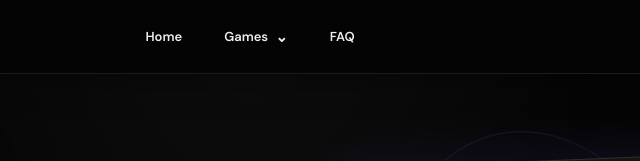
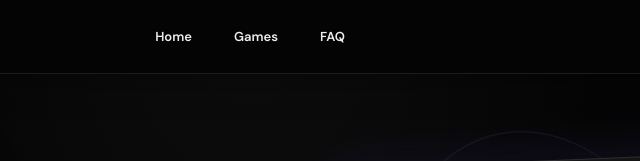
Before and after one commit to kiritosensei201468-spec/row-gg, a website with bundled scripts: page ROW.GG/index.html in a window 1280 px wide. Shown: the top 161 px of the page, 390-1030 px from the left. Built offline with nearby package versions, Linux system fonts and the light colour scheme; some packages are replaced by stand-ins of ours.

Commit message:
Remove arrow from Games navigation button

```diff
--- a/ROW.GG/index.html
+++ b/ROW.GG/index.html
@@ -1,6 +1,6 @@
 <!doctype html><html lang="en"><head><meta charset="utf-8"><meta name="viewport" content="width=device-width,initial-scale=1"><meta name="theme-color" content="#090a10"><meta name="description" content="Discover applications, share reviews and connect with the ROW.GG community."><title>ROW.GG — Discover More</title><link rel="stylesheet" href="styles.css"><script defer src="https://cdn.jsdelivr.net/npm/@supabase/supabase-js@2"></script><script defer src="/speed-insights.bundle.js"></script></head><body><header><div class="brand-group"><div class="site-menu-wrap"><button id="site-menu-toggle" class="site-menu-toggle" type="button" aria-label="Open navigation menu" aria-expanded="false" aria-controls="site-menu"><span></span><span></span><span></span></button><div id="site-menu" class="site-menu" hidden><a href="/">Home</a><a href="/products">Products</a><a href="https://discord.gg/tEZUkXa97" target="_blank" rel="noopener noreferrer">Discord <span class="menu-external">↗</span></a><button id="site-menu-logout" type="button">Log out</button></div></div><a class="logo" href="/">R <b>ROW.GG</b></a></div><div class="top-center-nav" aria-label="Main navigation">
 <a class="top-nav-link" href="/">Home</a>
-<div class="games-nav-wrap"><button id="games-nav-toggle" class="top-nav-link games-nav-toggle" type="button" aria-expanded="false" aria-controls="games-nav-menu">Games <span class="games-chevron">⌄</span></button>
+<div class="games-nav-wrap"><button id="games-nav-toggle" class="top-nav-link games-nav-toggle" type="button" aria-expanded="false" aria-controls="games-nav-menu">Games</button>
 <div id="games-nav-menu" class="games-nav-menu" hidden><a href="/Roblox/products">Roblox</a><a href="/Free-fire/products">Free Fire</a></div></div>
 <a class="top-nav-link" href="/faq">FAQ</a>
 </div><nav><button id="chat-open" class="chat-open-btn" aria-label="Open Global Chat" title="Global Chat"><svg viewBox="0 0 24 24" aria-hidden="true"><path d="M20 11.5a7.5 7.5 0 0 1-7.5 7.5H6l-3 2v-6.5A7.5 7.5 0 1 1 20 11.5Z"/><path d="M8 11h.01M12 11h.01M16 11h.01"/></svg></button><span id="auth-nav"><a href="/log-in">Log in ↗</a></span></nav></header><main id="app"><p>Loading ROW.GG…</p></main><div id="shade"></div><aside id="chat"><div class="chathead"><b>ROW.GG General Chat</b><button id="chat-close">×</button></div><div id="chat-note"><strong>Please sign in to start a conversation</strong><span>Log in to join the ROW.GG community chat.</span></div><div id="messages"></div><div id="emoji-panel" class="chat-picker" hidden>
```
